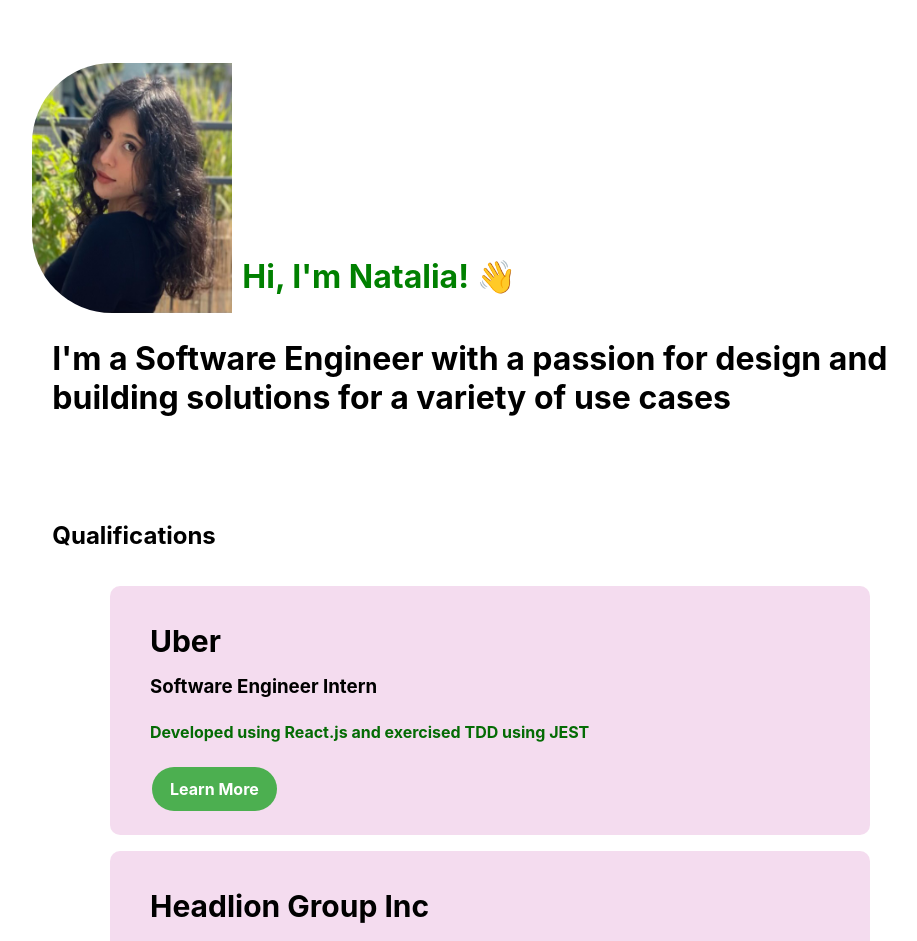
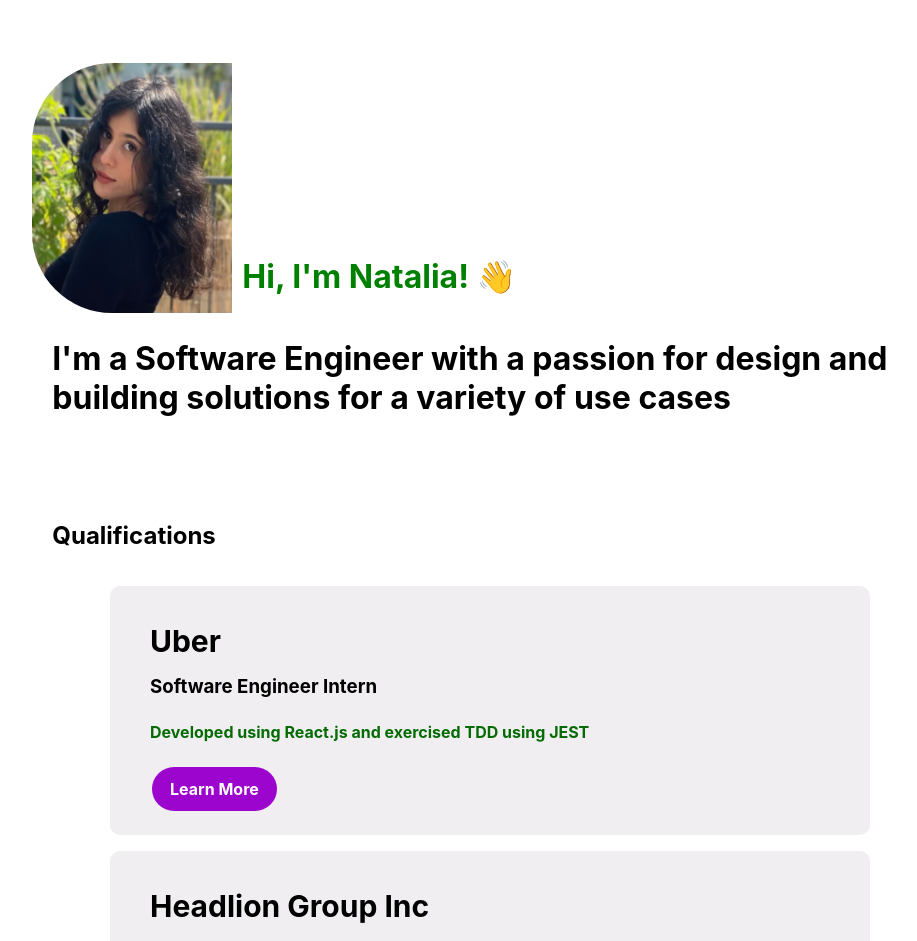
Before and after one commit to ngillca/nataliagill, a React (Create React App) app: page / in a window 1280 px wide. Shown: the top 941 px of the page, without its empty margins (170-1087 px from the left). Built offline with nearby package versions, Linux system fonts and the light colour scheme.

Commit message:
color theme

```diff
--- a/src/timeline.css
+++ b/src/timeline.css
@@ -42,7 +42,7 @@ p {
 
 .timeline ul li {
   padding: 20px;
-  background-color: rgba(201, 81, 177, 0.2);
+  background-color: rgba(180, 170, 178, 0.2);
   color: black;
   border-radius: 10px;
   margin-bottom: 20px;
@@ -75,7 +75,7 @@ p {
 } */
 
 .learn-more-button {
-  background-color: #4CAF50;
+  background-color: #9c05ce;
   border: none;
   border-radius: 27px;
   color: white;
```
